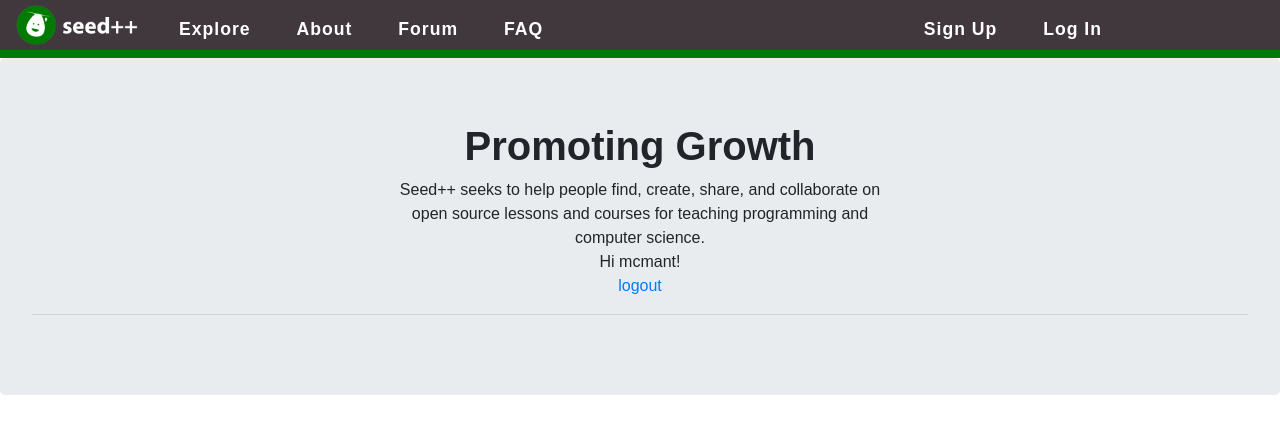
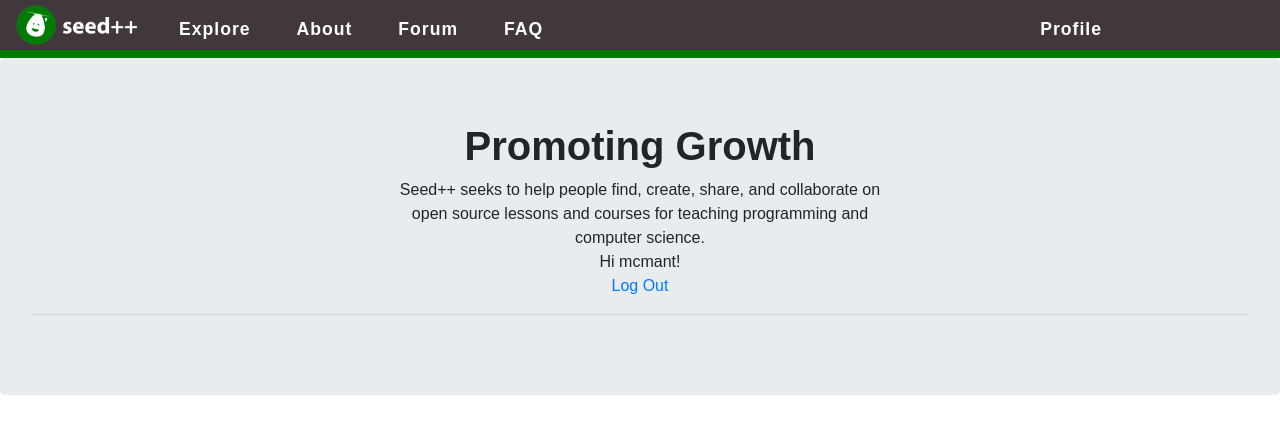
Before and after one commit to seedplusplus/seedplusplus, a Django app: page / in a window 1280 px wide. Shown: the top 434 px of the page. Run offline with Django 3.2, Linux system fonts and the light colour scheme; a user stored in the database is signed in; some libraries are stand-ins or nearby versions; some web fonts are replaced.

Commit message:
Made changes to buttons

```diff
--- a/lesson/templates/lesson_index.html
+++ b/lesson/templates/lesson_index.html
@@ -13,7 +13,7 @@
 
         {% if user.is_authenticated %}
           Hi {{ user.username }}!
-          <p><a href="{% url 'logout' %}">logout</a></p>
+          <p><a href="{% url 'logout' %}">Log Out</a></p>
         {% else %}
             <hr>
           <a href="{% url 'login' %}">Login</a>
--- a/registration/templates/registration/login.html
+++ b/registration/templates/registration/login.html
@@ -11,7 +11,10 @@ Log In
       {% csrf_token %}
       {{ form.as_p }}
       <button type="submit">Login</button>
+      <a href="{% url 'signup'%}"> Create an account </a>
     </form>
 
 
+
+
 {% endblock %}
--- a/seedplusplus/templates/base.html
+++ b/seedplusplus/templates/base.html
@@ -41,12 +41,14 @@
             </div>
 
             <div class="collapse navbar-collapse" id="navbarSupportedContent">
+
               <ul class="navbar-nav ml-auto">
                 <li class="nav-item {% if current == 'signup' %} active{% endif %}">
-                  <a class="nav-link" href="{% url 'signup' %}">Sign Up</a>
-                </li>
-                <li class="nav-item {% if current == 'signup' %} active{% endif %}">
-                  <a class="nav-link" href="{% url 'login' %}">Log In</a>
+                  {% if user.is_authenticated %}
+                    <a class="nav-link" href="{% url 'signup' %}">Profile</a>
+                  {% else %}
+                    <a class="nav-link" href="{% url 'login' %}">Log In</a>
+                  {% endif %}
                 </li>
               </ul>
             </div>
```
Also changed, not shown: db.sqlite3.
